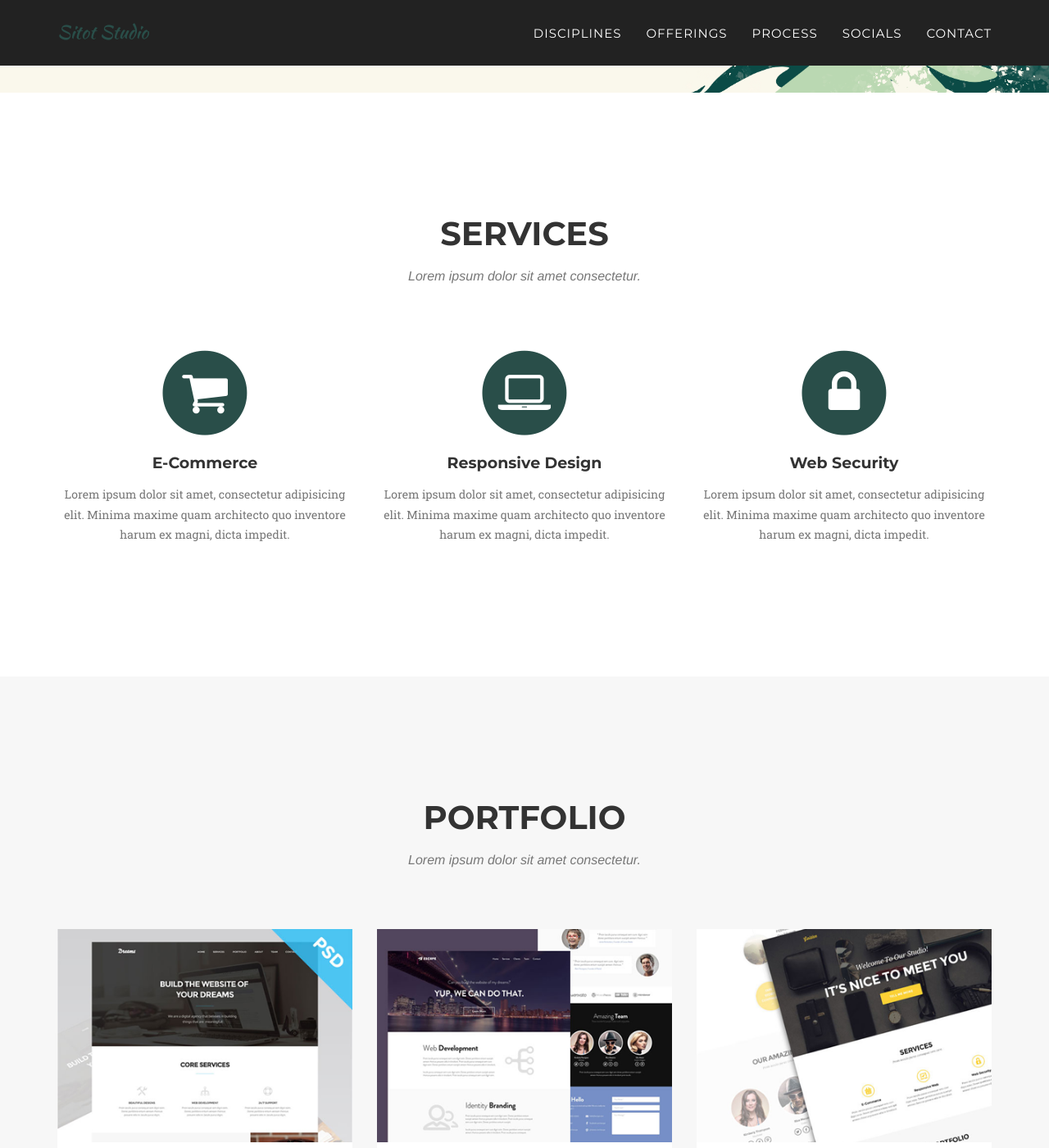
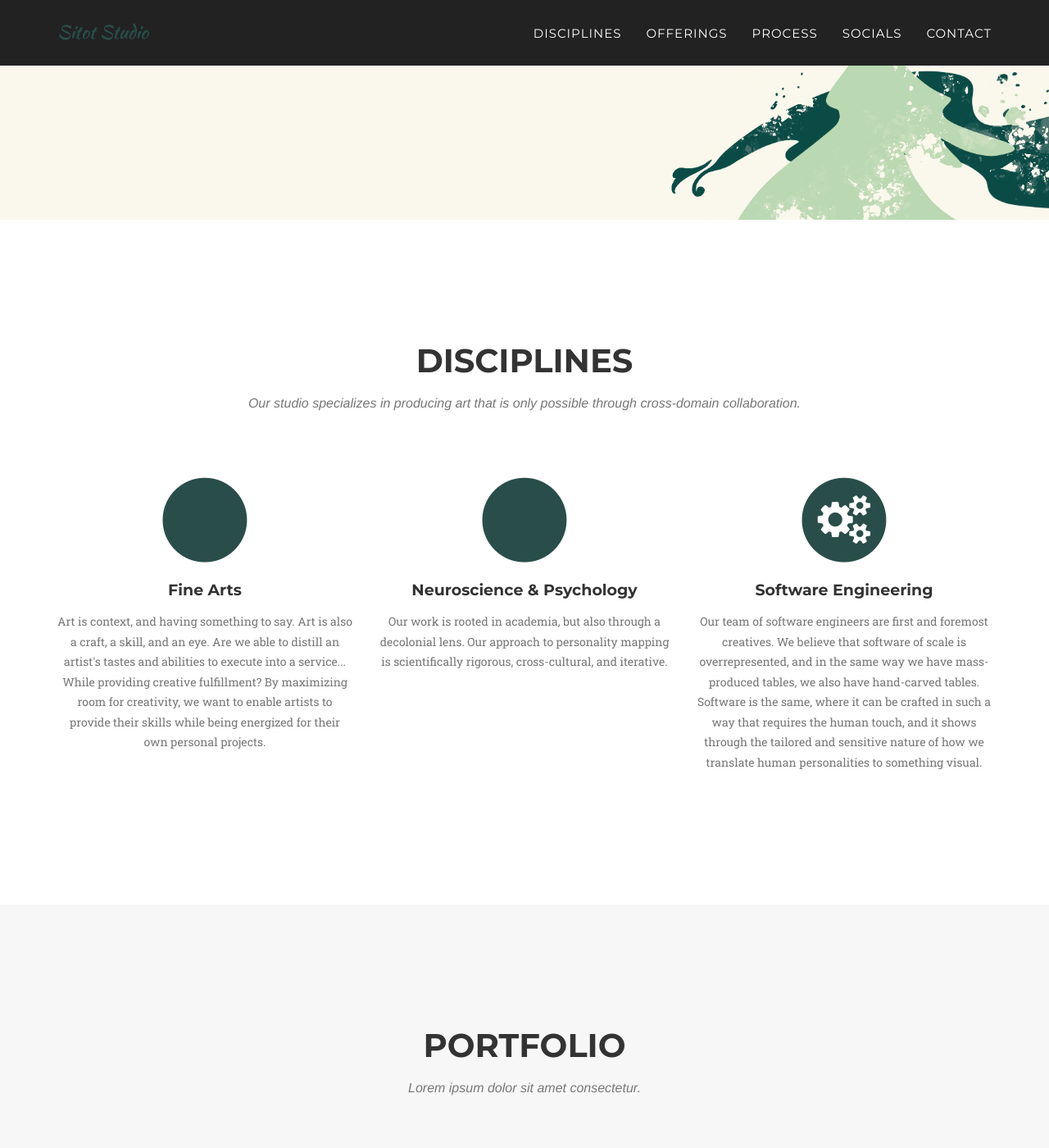
Before and after one commit to sitotstudio/sitotstudio.github.io, a Jekyll site: the page built from index.html, in a window 1280 px wide and 1400 px high, scrolled down 605 px. Shown: the whole window at 82% size. Built offline with Jekyll 4.4.1, drawn with Linux system fonts in a browser that asks for light colours; some web fonts are replaced.

Commit message:
Update services section -- still to be changed further

```diff
--- a/_includes/header.html
+++ b/_includes/header.html
@@ -44,8 +44,8 @@
     <header>
         <div class="container">
             <div class="intro-text">
-                <div class="intro-lead-in">   </div>
-                <div class="intro-heading">  <br> </div>
+                <div class="intro-lead-in">  <br> <br>  </div>
+                <div class="intro-heading">  <br>  <br>  </div>
                 <a href="https://form.jotform.com/251915401743251" class="btn btn-xl" target="_blank">Book A Portrait</a>
             </div>
         </div>
--- a/_includes/services.html
+++ b/_includes/services.html
@@ -3,34 +3,34 @@
         <div class="container">
             <div class="row">
                 <div class="col-lg-12 text-center">
-                    <h2 class="section-heading">Services</h2>
-                    <h3 class="section-subheading text-muted">Lorem ipsum dolor sit amet consectetur.</h3>
+                    <h2 class="section-heading">Disciplines</h2>
+                    <h3 class="section-subheading text-muted">Our studio specializes in producing art that is only possible through cross-domain collaboration.</h3>
                 </div>
             </div>
             <div class="row text-center">
                 <div class="col-md-4">
                     <span class="fa-stack fa-4x">
                         <i class="fa fa-circle fa-stack-2x text-primary"></i>
-                        <i class="fa fa-shopping-cart fa-stack-1x fa-inverse"></i>
+                        <i class="fa fa-palette fa-stack-1x fa-inverse"></i>
                     </span>
-                    <h4 class="service-heading">E-Commerce</h4>
-                    <p class="text-muted">Lorem ipsum dolor sit amet, consectetur adipisicing elit. Minima maxime quam architecto quo inventore harum ex magni, dicta impedit.</p>
+                    <h4 class="service-heading">Fine Arts</h4>
+                    <p class="text-muted">Art is context, and having something to say. Art is also a craft, a skill, and an eye. Are we able to distill an artist's tastes and abilities to execute into a service... While providing creative fulfillment? By maximizing room for creativity, we want to enable artists to provide their skills while being energized for their own personal projects. </p>
                 </div>
                 <div class="col-md-4">
                     <span class="fa-stack fa-4x">
                         <i class="fa fa-circle fa-stack-2x text-primary"></i>
-                        <i class="fa fa-laptop fa-stack-1x fa-inverse"></i>
+                        <i class="fa fa-fingerprint fa-stack-1x fa-inverse"></i>
                     </span>
-                    <h4 class="service-heading">Responsive Design</h4>
-                    <p class="text-muted">Lorem ipsum dolor sit amet, consectetur adipisicing elit. Minima maxime quam architecto quo inventore harum ex magni, dicta impedit.</p>
+                    <h4 class="service-heading">Neuroscience & Psychology</h4>
+                    <p class="text-muted">Our work is rooted in academia, but also through a decolonial lens. Our approach to personality mapping is scientifically rigorous, cross-cultural, and iterative.</p>
                 </div>
                 <div class="col-md-4">
                     <span class="fa-stack fa-4x">
                         <i class="fa fa-circle fa-stack-2x text-primary"></i>
-                        <i class="fa fa-lock fa-stack-1x fa-inverse"></i>
+                        <i class="fa fa-gears fa-stack-1x fa-inverse"></i>
                     </span>
-                    <h4 class="service-heading">Web Security</h4>
-                    <p class="text-muted">Lorem ipsum dolor sit amet, consectetur adipisicing elit. Minima maxime quam architecto quo inventore harum ex magni, dicta impedit.</p>
+                    <h4 class="service-heading">Software Engineering</h4>
+                    <p class="text-muted">Our team of software engineers are first and foremost creatives. We believe that software of scale is overrepresented, and in the same way we have mass-produced tables, we also have hand-carved tables. Software is the same, where it can be crafted in such a way that requires the human touch, and it shows through the tailored and sensitive nature of how we translate human personalities to something visual.</p>
                 </div>
             </div>
         </div>
```
